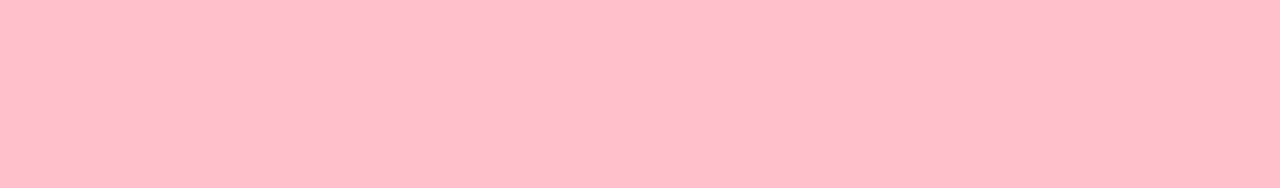
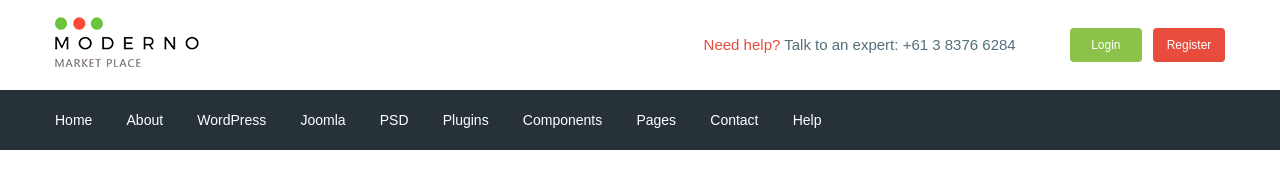
Before and after one commit to Timur525/moderno, a website: page app/index.html in a window 1280 px wide. Drawn offline with nearby package versions, Linux system fonts and the light colour scheme; files that its build step writes are made by us from their sources.

Commit message:
added header

```diff
--- a/app/index.html
+++ b/app/index.html
@@ -1,23 +1,110 @@
 <!DOCTYPE html>
 <html lang="en">
+
 <head>
   <meta charset="UTF-8">
   <meta name="viewport" content="width=device-width, initial-scale=1.0">
   <meta http-equiv="X-UA-Compatible" content="ie=edge">
   <title>Document</title>
+  <link href="https://fonts.googleapis.com/css?family=Roboto:500,700&display=swap" rel="stylesheet">
   <link rel="stylesheet" href="css/libs.min.css">
   <link rel="stylesheet" href="css/style.min.css">
 
 </head>
+
 <body>
-  <div class="masha">
+  <header class="header">
+    <div class="header__top">
+      <div class="container">
+        <div class="header__top-inner">
+          <div class="header__logo">
+            <a href="#">
+              <img src="images/logo.png" alt="">
+            </a>
+          </div>
+          <div class="header__text">
+            <a href="#">
+              <span>Need help?</span>
+            </a>
+            Talk to an expert:
+            <a class="header__phone" href="tel:61383766284">+61 3 8376 6284</a>
+          </div>
+          <div class="header__box">
+            <a class="basket" href="#"></a>
+            <a class="header__btn header__btn-login" href="#">Login</a>
+            <a class="header__btn header__btn-register" href="#">Register</a>
+          </div>
+        </div>
+      </div>
+    </div>
+    <div class="header__menu">
+      <div class="container">
+        <nav class="menu">
+          <ul class="menu__list">
+            <li>
+              <a href="#">
+                Home
+              </a>
+            </li>
+            <li>
+              <a href="#">
+                About
+              </a>
+            </li>
+            <li>
+              <a href="#">
+                WordPress
+              </a>
+            </li>
+            <li>
+              <a href="#">
+                Joomla
+              </a>
+            </li>
+            <li>
+              <a href="#">
+                PSD
+              </a>
+            </li>
+            <li>
+              <a href="#">
+                Plugins
+              </a>
+            </li>
+            <li>
+              <a href="#">
+                Components
+              </a>
+            </li>
+            <li>
+              <a href="#">
+                Pages
+              </a>
+            </li>
+            <li>
+              <a href="#">
+                Contact
+              </a>
+            </li>
+            <li>
+              <a href="#">
+                Help
+              </a>
+            </li>
+          </ul>
+
+        </nav>
+      </div>
+    </div>
 
 
-  </div>
 
+
+  </header>
 
   <script src="https://ajax.googleapis.com/ajax/libs/jquery/3.4.1/jquery.min.js"></script>
   <script src="js/libs.min.js"></script>
   <script src="js/main.min.js"></script>
 </body>
+
 </html>
--- /dev/null
+++ b/app/scss/_fonts.scss
@@ -0,0 +1,7 @@
+@font-face{
+  font-family: 'Roboto-Regular', sans-serif;
+  src: url('../fonts/Roboto-Regular.woff2') format('woff2'),
+      url('../fonts/Roboto-Regular.woff') format('woff');
+  font-weight: 400;
+  font-display: swap;
+}
--- /dev/null
+++ b/app/scss/_global.scss
@@ -0,0 +1,31 @@
+html{
+  box-sizing: border-box;
+}
+*,
+*::before,
+*::after{
+  box-sizing: inherit;
+}
+a{
+  display: inline-block;
+  text-decoration: none;
+  color: $text;
+}
+ul,
+li{
+  margin: 0;
+  padding: 0;
+  list-style: none;
+}
+body{
+  font-family: 'Roboto-Regular', sans-serif;
+  font-size: 15px;
+  line-height: 24px;
+  color: $text;
+  font-weight: 400;
+}
+.container{
+  max-width: 1200px;
+  margin: 0 auto;
+  padding: 0 15px;
+}
--- /dev/null
+++ b/app/scss/_vars.scss
@@ -0,0 +1,4 @@
+$text: #546e7a;
+$red: #e74c3c;
+$green: #8bc34a;
+$bg: #263238
--- a/app/scss/style.scss
+++ b/app/scss/style.scss
@@ -1,13 +1,53 @@
-html{
-  box-sizing: border-box;
-}
-*,
-*::before,
-*::after{
-  box-sizing: inherit;
-}
-body{
-  background-color: pink;
+@import 'vars';
+@import 'global';
+@import 'fonts';
+
+.header__top-inner{
   display: flex;
   justify-content: space-between;
+  height: 90px;
+  align-items: center;
 }
+.header__text{
+  margin-left: auto;
+  margin-right: 50px;
+
+  span{
+    color: $red;
+  }
+}
+.header__btn{
+padding: 5px;
+width: 72px;
+border-radius: 4px;
+text-align: center;
+color: #fff;
+font-size: 12px;
+}
+.header__btn-login{
+  background-color: $green;
+}
+.header__btn-register{
+  background-color: $red;
+  margin-left: 7px;
+}
+.header__menu{
+  background-color: $bg;
+}
+.menu{
+  display: flex;
+  align-items: center;
+  height: 60px;
+}
+.menu__list{
+  li{
+    display: inline-block;
+    & + li{
+      margin-left: 30px;
+    }
+  }
+  a{
+    color: #fff;
+    font-size: 14px;
+  }
+}
--- a/gulpfile.js
+++ b/gulpfile.js
@@ -8,7 +8,7 @@ let gulp = require('gulp'),
   cssmin = require('gulp-cssmin');
 
   gulp.task('sass', function(){
-    return gulp.src('app/scss/style.scss')
+    return gulp.src('app/scss/**/*.scss')
             .pipe(sass({outputStyle: 'compressed'}))
             .pipe(rename({suffix : '.min'}))
             .pipe(autoprefixer({
@@ -58,7 +58,7 @@ gulp.task('browser-sync', function(){
 });
 
 gulp.task('watch', function(){
-  gulp.watch('app/scss/style.scss', gulp.parallel('sass'));
+  gulp.watch('app/scss/**/*.scss', gulp.parallel('sass'));
   gulp.watch('app/*.html', gulp.parallel('html'));
   gulp.watch('app/js/*.js', gulp.parallel('js'));
 });
```
Also changed, not shown: app/fonts/Roboto-Regular.woff (added), app/fonts/Roboto-Regular.woff2 (added), app/images/logo.png (added).
